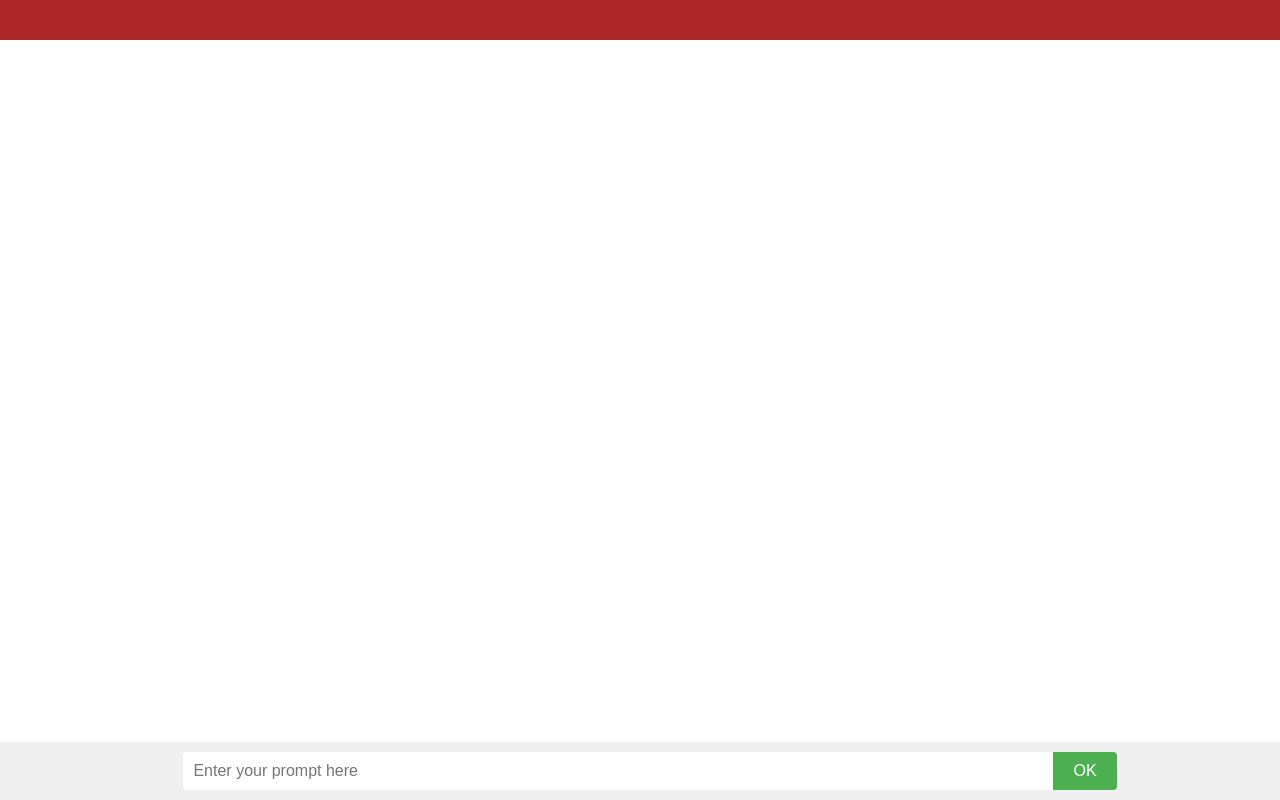
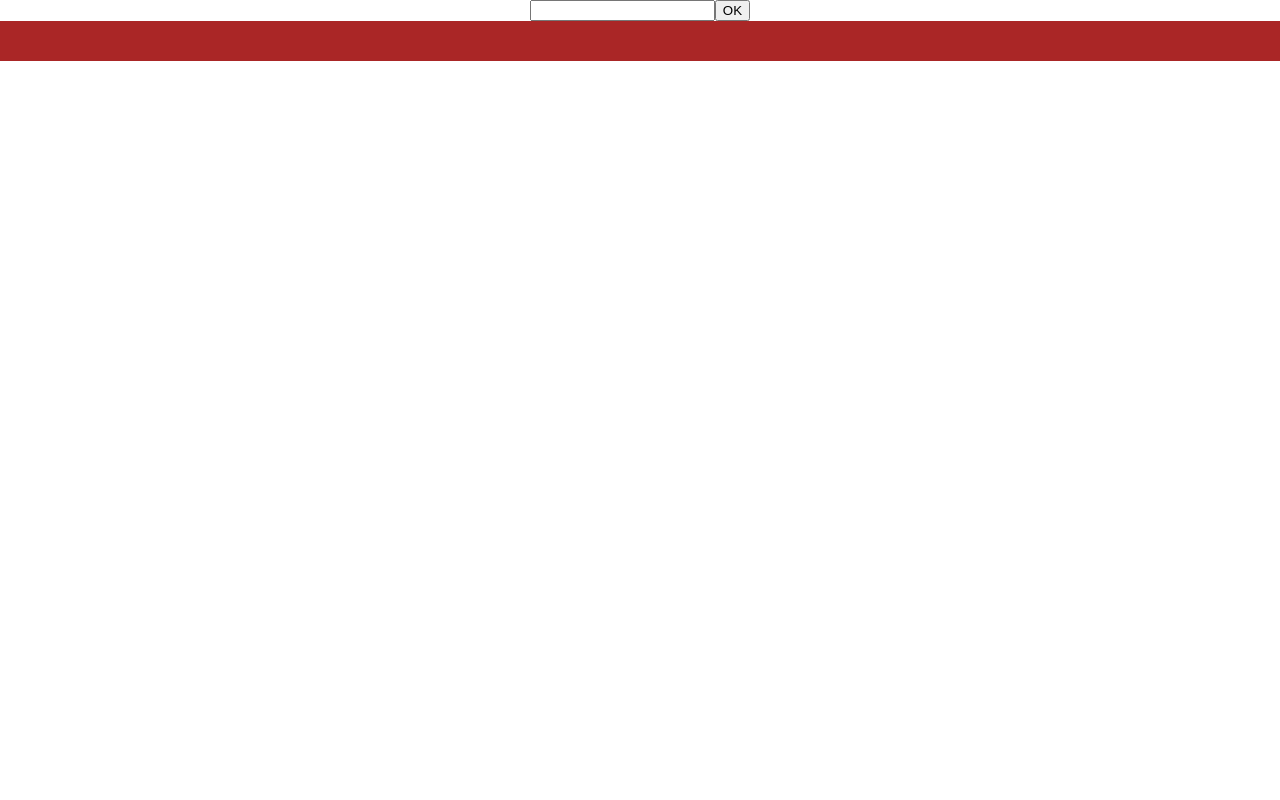
Before and after one commit to Aditya-Sakpal/VertexAI_Hackathon, a React (Create React App) app in the folder frontend/: page / in a window 1280 px wide. Built offline with nearby package versions, Linux system fonts and the light colour scheme.

Commit message:
Remove async and used better practice for prompt textbox

```diff
--- a/frontend/src/components/PromptForm.js
+++ b/frontend/src/components/PromptForm.js
@@ -1,20 +1,29 @@
-const PromptForm = ({ prompt, handlePrompt, handlePromptChange }) => {
+import { useState } from 'react'
+
+const PromptForm = ({ onSubmit }) => {
+    const [inputPrompt, setInputPrompt] = useState('')
+
+    const handleChange = (event) => {
+        setInputPrompt(event.target.value)
+    }
+
+    const handleSubmit = (event) => {
+        event.preventDefault()
+        onSubmit(inputPrompt)
+    }
+
     return (
-        <div className='prompt-area'>
-            <form onSubmit={handlePrompt} className='prompt-form'>
-                <div>
-                    <input
-                        id='prompt'
-                        placeholder='Enter your prompt here'
-                        value={prompt}
-                        onChange={handlePromptChange}
-                    />
-                </div>
-                <button id='prompt-send-btn' type='submit'>
-                    OK
-                </button>
-            </form>
-        </div>
+        <form onSubmit={handleSubmit} className='prompt-form'>
+            <input
+                type='text'
+                id='prompt-input-box'
+                value={inputPrompt}
+                onChange={handleChange}
+            />
+            <button type='submit' id='prompt-submit-btn'>
+                OK
+            </button>
+        </form>
     )
 }
 
```
